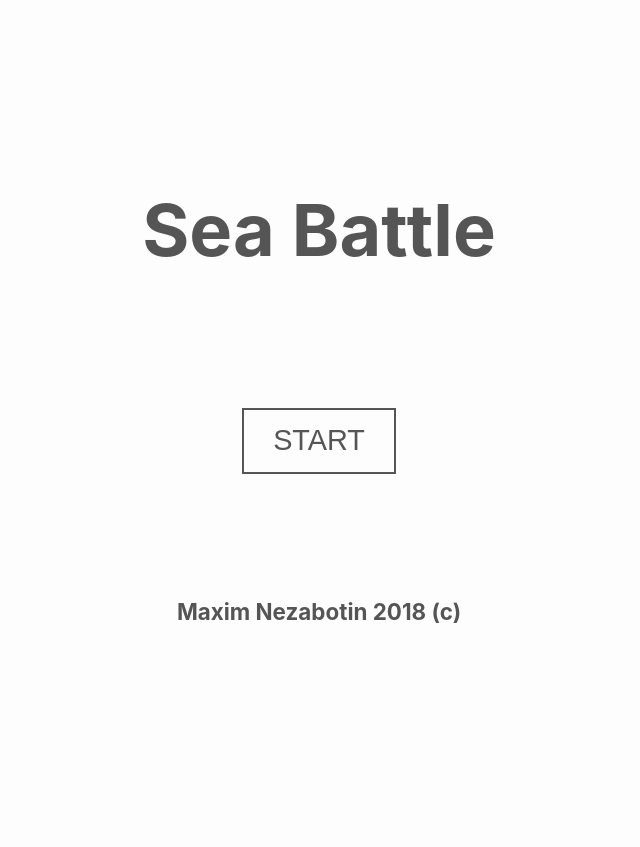
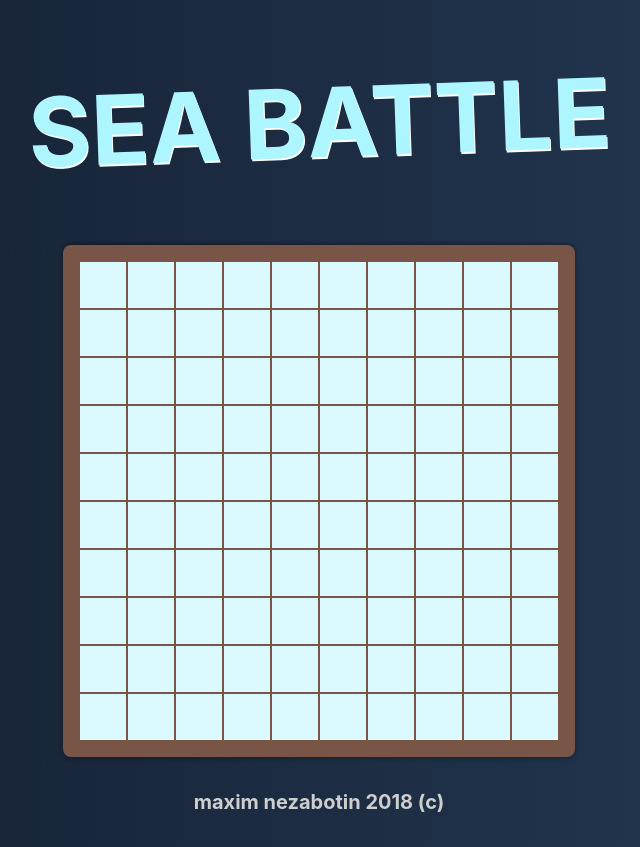
Before and after one commit to maximnezabotin/sea-battle-react, a React app: page / in a window 1280 px wide. Both pictures are taken after a click on the button "START". Shown: the whole page, without its empty margins (321-961 px from the left). Before the commit the page ends 800 px from the top, so only its background shows below. Built offline with nearby package versions, Linux system fonts and the light colour scheme.

Commit message:
cell styles impl

```diff
--- a/src/app/app.css
+++ b/src/app/app.css
@@ -5,3 +5,7 @@
   justify-content: center;
   min-height: 100vh;
 }
+
+.main.started {
+  justify-content: space-between;
+}
--- a/src/app/app.js
+++ b/src/app/app.js
@@ -8,12 +8,21 @@ import Footer from './footer/footer';
 import './app.css'
 
 export default class App extends React.PureComponent {
+  constructor(props) {
+    super(props);
+    this.state = {isStarted: false};
+    this.start = this.start.bind(this);
+  }
+
+  start() {
+    this.setState({isStarted: true});
+  }
+
   render() {
     return (
-      <div className="main">
+      <div className={this.state.isStarted ? 'main started' : 'main'}>
         <Header />
-        <Start />
-        <Field />
+        {this.state.isStarted ? (<Field />) : (<Start onClick={this.start} />)}
         <Footer />
       </div>
     );
--- a/src/app/field/cell/cell.css
+++ b/src/app/field/cell/cell.css
@@ -1,3 +1,37 @@
 .cell {
+	position: relative;
+  width: 10%;
+  box-sizing: border-box;
+  border: 1px solid #795548;
+}
 
+.cell:before {
+  content: '';
+  display: block;
+  margin-top: 100%;
 }
+
+.square {
+  cursor: crosshair;
+  background-color: #dafaff;
+  position: absolute;
+  top: 0;
+  left: 0;
+  right: 0;
+  bottom: 0;
+  z-index: 1;
+  transition: .05s;
+}
+
+.square:active,
+.square:hover {
+  box-shadow: 1px 1px 0px rgba(10, 10, 10, 0.5), -1px -1px 0px rgba(10, 10, 10, 0.5);
+}
+
+.square:hover {
+  transform: scale(1.1);
+}
+
+.square:active {
+  transform: scale(.9);
+}
--- a/src/app/field/cell/cell.js
+++ b/src/app/field/cell/cell.js
@@ -2,7 +2,16 @@ import React from 'react';
 import './cell.css'
 
 export default class Cell extends React.PureComponent {
+  constructor(props) {
+    super(props);
+    this.click = this.click.bind(this);
+  }
+
+  click() {
+    console.log(this.props.pos);
+  }
+
   render() {
-    return (<div className="cell"></div>);
+    return (<div className="cell"><div className="square" onClick={this.click}></div></div>);
   }
 }
--- a/src/app/field/field.css
+++ b/src/app/field/field.css
@@ -1,3 +1,11 @@
 .field {
-
+  position: relative;
+  display: flex;
+  flex-wrap: wrap;
+  width: 480px;
+  height: 480px;
+  background-color: #795548;
+  border-radius: 8px;
+  padding: 1em;
+  box-shadow: 0px 2px 4px rgba(12, 12, 12, 0.3), 0px -2px 3px rgba(12, 12, 12, 0.25);
 }
--- a/src/app/field/field.js
+++ b/src/app/field/field.js
@@ -1,8 +1,21 @@
 import React from 'react';
+
+import Cell from './cell/cell';
+
 import './field.css'
 
 export default class Field extends React.PureComponent {
+  constructor(props) {
+    super(props);
+  }
+
   render() {
-    return (<div className="field"></div>);
+    var cells = [];
+    for (var i = 1; i <= 10; i++) {
+      for (var j = 1; j <= 10; j++) {
+      	cells.push(<Cell pos={{x: i, y: j}} />);
+      }
+    }
+    return (<div className="field">{cells}</div>);
   }
 }
--- a/src/app/footer/footer.css
+++ b/src/app/footer/footer.css
@@ -1,4 +1,6 @@
 .footer {
-  font-size: 1.4em;
+  font-size: 1.25em;
   text-align: center;
+  text-transform: lowercase;
+  color: #cecece;
 }
--- a/src/app/header/header.css
+++ b/src/app/header/header.css
@@ -1,4 +1,8 @@
 .header {
-  font-size: 4.5em;
+  font-size: 6em;
   text-align: center;
+  text-transform: uppercase;
+  text-shadow: 1px 2px 0px #fff;
+  color: #aef6ff;
+  transform: rotate(-2deg);
 }
--- a/src/app/start/start.css
+++ b/src/app/start/start.css
@@ -2,19 +2,29 @@
   outline: 0;
   padding: 0.5em 1em;
   font-size: 1.8em;
-  background-color: transparent;
-  border: 2px solid #555;
+  background-color: #17adc1;
+  border: 0.15em solid #fff;
   text-transform: uppercase;
   cursor: pointer;
   margin: 3em 0;
-  color: #555;
+  color: #fff;
+  box-shadow: 0 1px 2px #607D8B;
+  border-radius: 4px;
   transition: .1s;
+  animation: heartbeat 1s infinite;
 }
 
 .btn:hover {
-  background-color: #dfdfdf;
+  background-color: #e91e63;
 }
 
 .btn:active {
   transform: scale(0.95);
+  animation: none;
 }
+
+@keyframes heartbeat {
+  from {transform: scale(1);}
+  50% {transform: scale(1.05);}
+  to {transform: scale(1);}
+}
--- a/src/app/start/start.js
+++ b/src/app/start/start.js
@@ -3,6 +3,6 @@ import './start.css'
 
 export default class Start extends React.PureComponent {
   render() {
-    return (<button className="btn">Start</button>);
+    return (<button className="btn" onClick={this.props.onClick}>Start</button>);
   }
 }
--- a/src/index.css
+++ b/src/index.css
@@ -2,7 +2,8 @@ html {
   font-family: -apple-system, ".SFNSText-Regular", "San Francisco", "Roboto", "Segoe UI", "Helvetica Neue", "Lucida Grande", sans-serif;
   font-size: 1em;
   color: #555;
-  background-color: #fdfdfd;
+  user-select: none;
+  background: linear-gradient(to right, rgb(20, 30, 48), rgb(36, 59, 85));
 }
 
 body {
```
